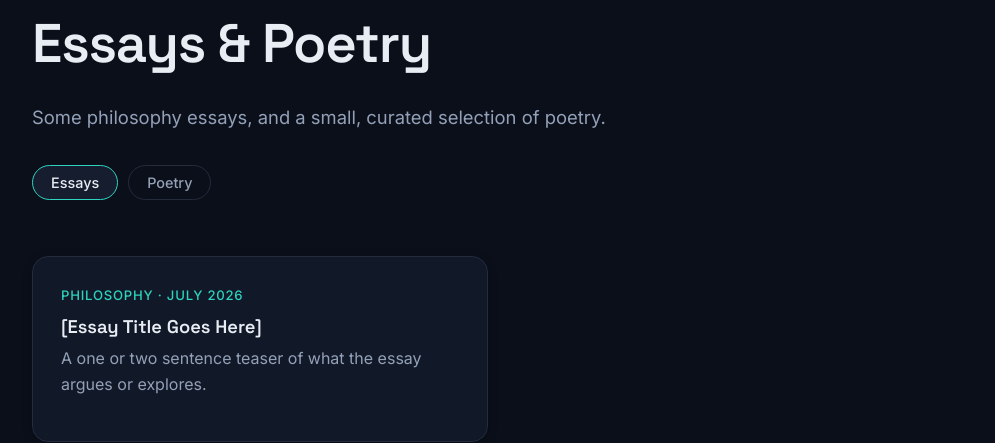
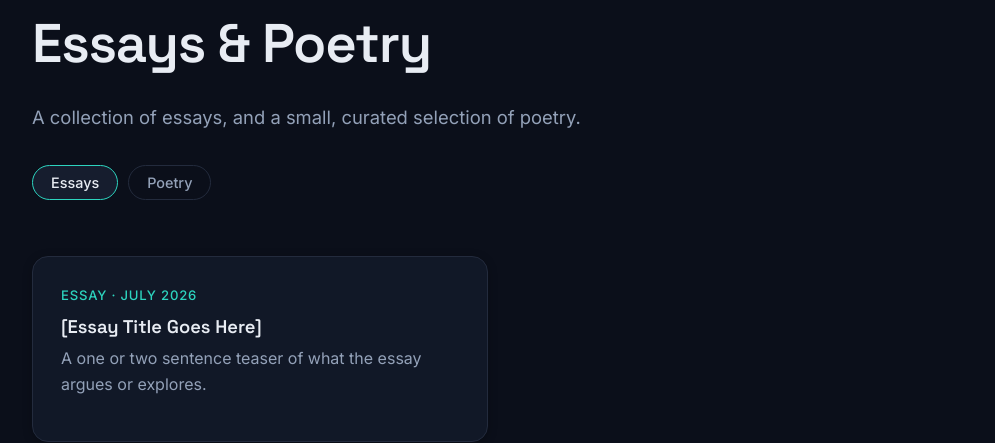
Before and after one commit to JamieHoldcroft/jamieholdcroft.github.io, a Jekyll site: the page built from writing.html, in a window 1280 px wide. Shown: the part 199-642 px from the top of the page, without its empty margins (142-1137 px from the left). Built offline with Jekyll 4.4.1, drawn with Linux system fonts in a browser that asks for light colours.

Commit message:
Generalize essay label, fix stale admin-panel reference
- Essay card/entry label was hardcoded "Philosophy" from an earlier
  conversation; changed to generic "Essay" since not every essay will
  be philosophy-specific.
- Photography empty-state pointed at the now-removed /admin/ CMS;
  points to the GitHub-based workflow instead.

```diff
--- a/_layouts/writing-entry.html
+++ b/_layouts/writing-entry.html
@@ -6,7 +6,7 @@ layout: default
     <a class="back-link" href="{{ '/writing.html' | relative_url }}">← Back to Writing</a>
     <article class="prose">
       <span class="card-meta">
-        {% if page.collection == "poems" %}Poetry{% else %}Philosophy{% endif %}
+        {% if page.collection == "poems" %}Poetry{% else %}Essay{% endif %}
         {% if page.date %} · {{ page.date | date: "%B %Y" }}{% endif %}
       </span>
       <h1>{{ page.title }}</h1>
--- a/photography.html
+++ b/photography.html
@@ -26,7 +26,7 @@ gallery: true
       {% endfor %}
     </div>
     {% else %}
-    <p>No photos yet — add some via the <a href="{{ '/admin/' | relative_url }}">admin panel</a>.</p>
+    <p>No photos yet — upload images into <code>assets/images/photography/</code> and add an entry to <code>_data/photography.yml</code> on GitHub.</p>
     {% endif %}
   </div>
 </section>
--- a/writing.html
+++ b/writing.html
@@ -1,14 +1,14 @@
 ---
 layout: default
 title: "Writing — Jamie Holdcroft"
-description: "Philosophy essays and poetry by Jamie Holdcroft."
+description: "Essays and poetry by Jamie Holdcroft."
 ---
 <section class="hero" style="padding-bottom: 24px;">
   <div class="container">
     <span class="eyebrow">Writing</span>
     <h1>Essays &amp; Poetry</h1>
     <p class="hero-lede">
-      Some philosophy essays, and a small, curated selection of poetry.
+      A collection of essays, and a small, curated selection of poetry.
     </p>
     <div class="writing-toggle">
       <button class="active" data-target="essays-group">Essays</button>
@@ -24,7 +24,7 @@ description: "Philosophy essays and poetry by Jamie Holdcroft."
         {% assign essays = site.essays | sort: "date" | reverse %}
         {% for essay in essays %}
         <div class="card">
-          <span class="card-meta">Philosophy{% if essay.date %} · {{ essay.date | date: "%B %Y" }}{% endif %}</span>
+          <span class="card-meta">Essay{% if essay.date %} · {{ essay.date | date: "%B %Y" }}{% endif %}</span>
           <h3><a href="{{ essay.url | relative_url }}">{{ essay.title }}</a></h3>
           <p>{{ essay.excerpt | escape }}</p>
         </div>
```
